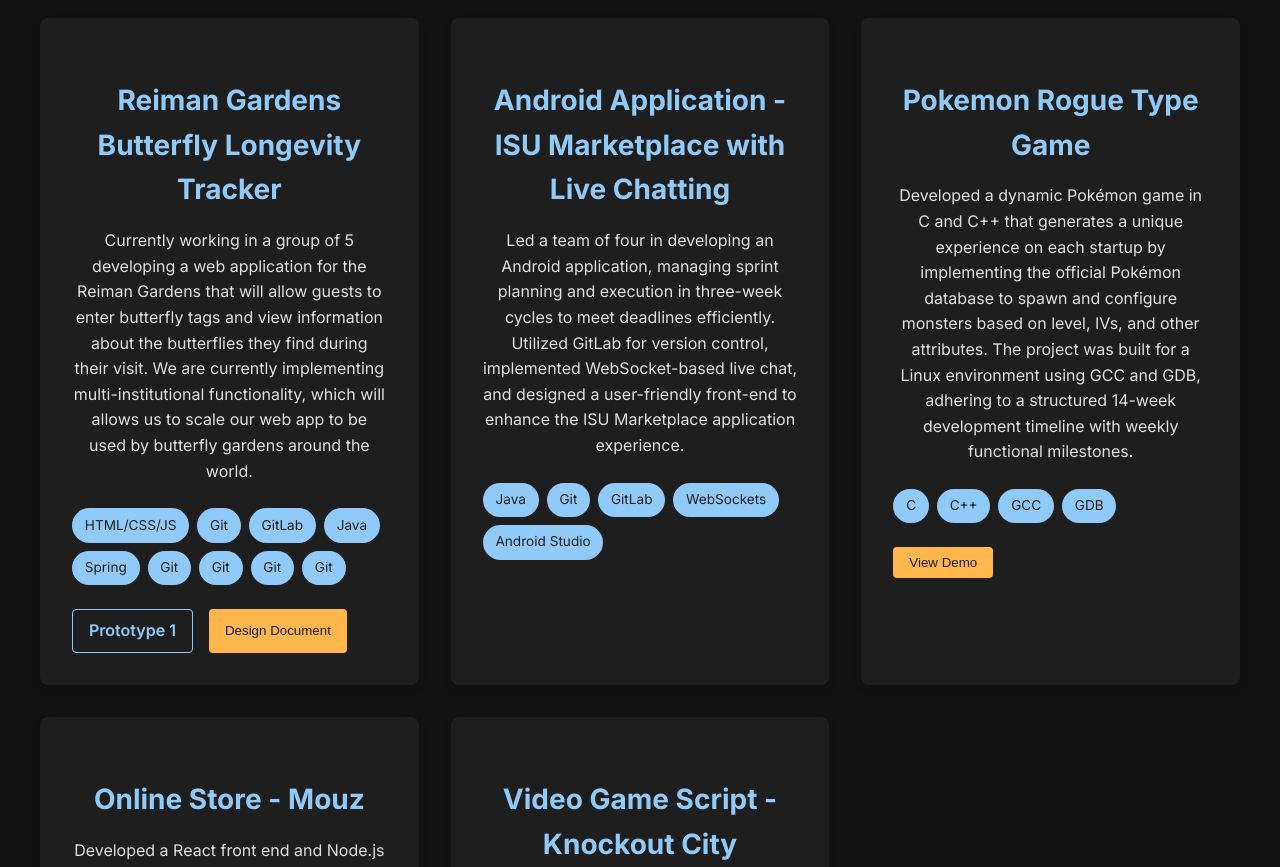
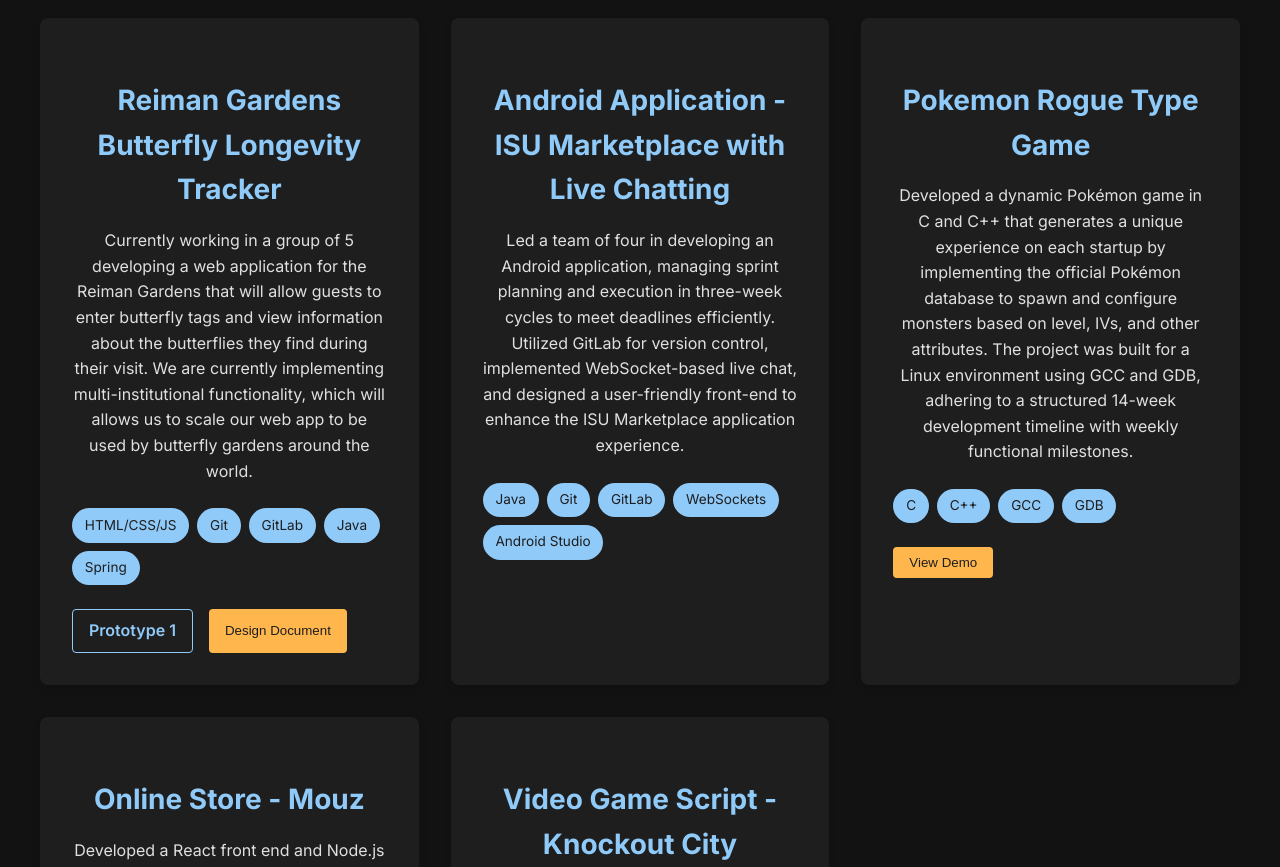
Before and after one commit to AlexHerting/PersonalPortfolio, a plain HTML site: page projects.html in a window 1280 px wide. Shown: the part 233-1100 px from the top of the page. Drawn offline with Linux system fonts and the light colour scheme.

Commit message:
Updated Resources used

```diff
--- a/projects.html
+++ b/projects.html
@@ -129,10 +129,6 @@
                   <span>GitLab</span>
                   <span>Java</span>
                   <span>Spring</span>
-                  <span>Git</span>
-                  <span>Git</span>
-                  <span>Git</span>
-                  <span>Git</span>
               </div>
               <div class="project-links">
                   <a href="https://blt.cawbrey.com/" class="project-link" target="_blank">Prototype 1</a>
```
